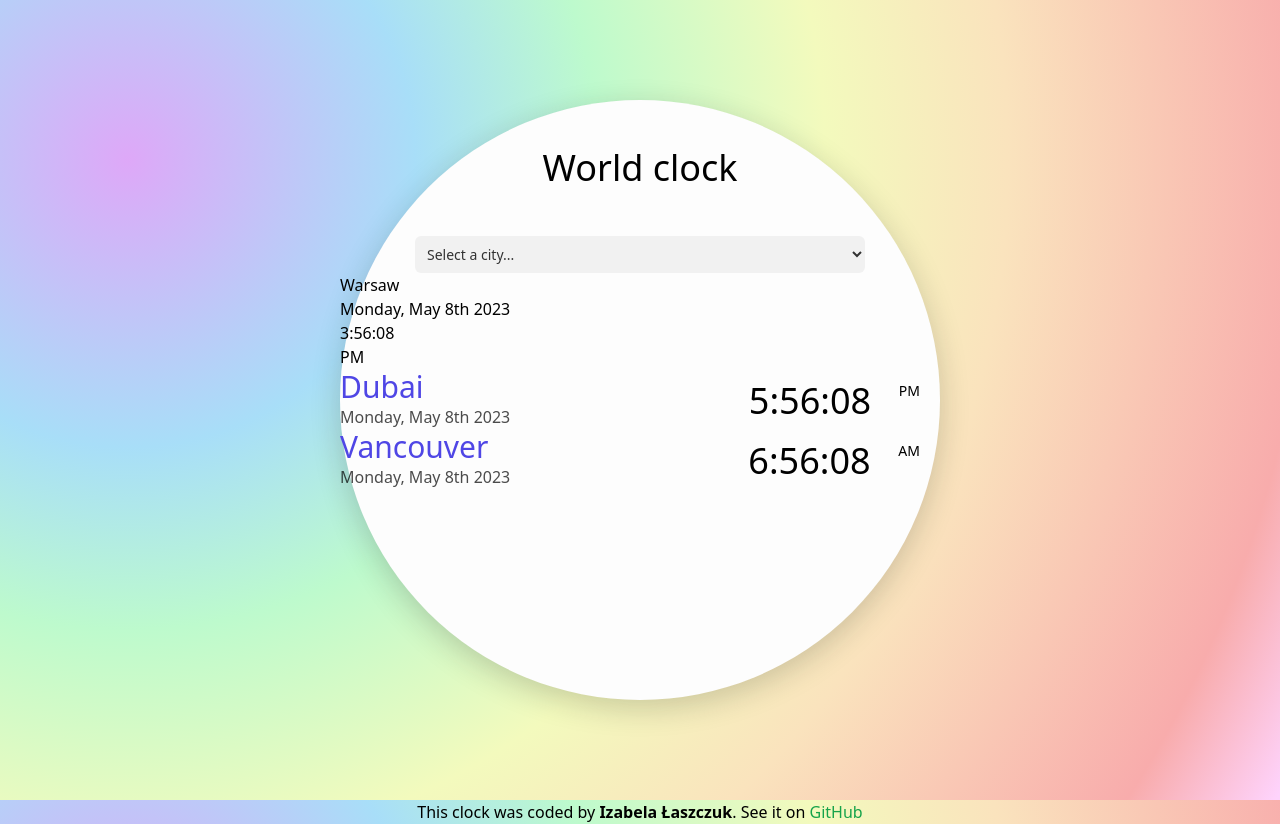
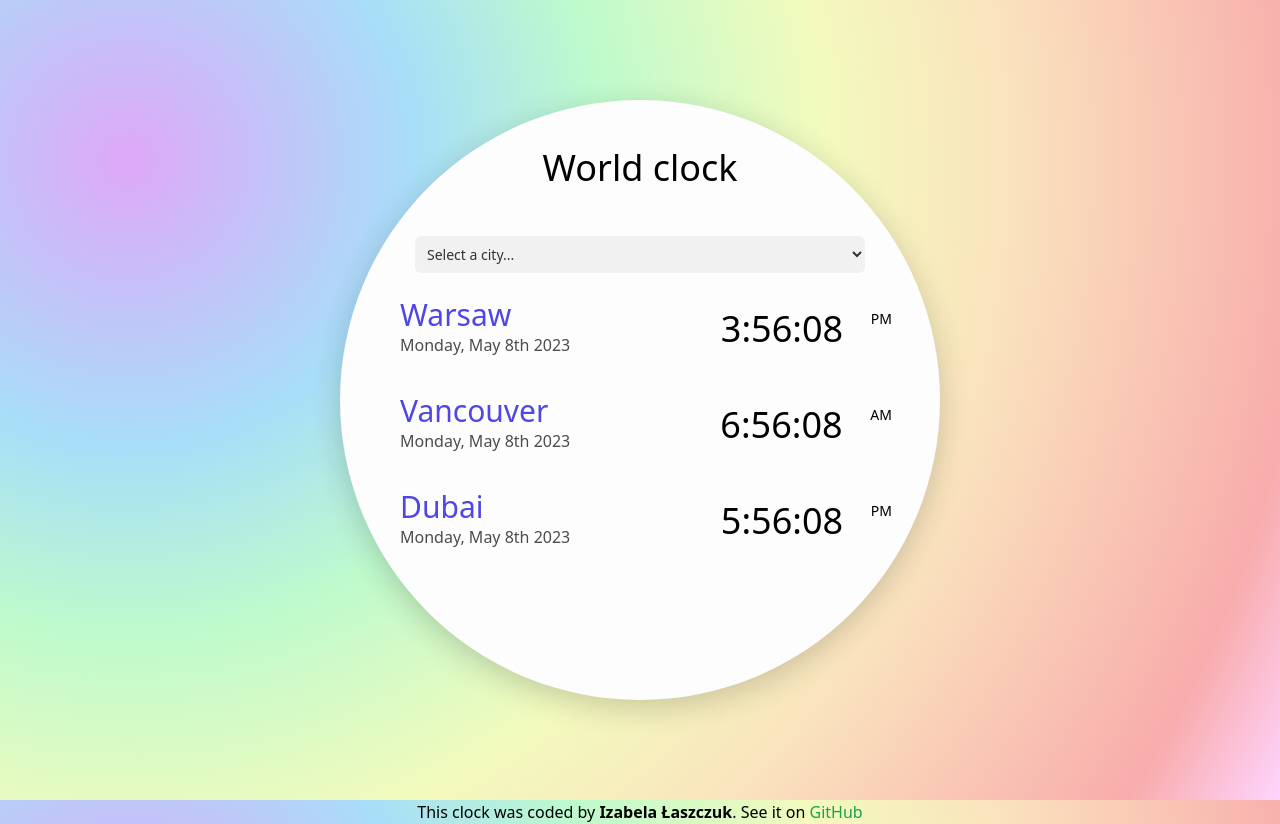
Before and after one commit to IzabelaLas/vite-react-app, a React (Vite) app: page / in a window 1280 px wide. Built offline with nearby package versions, Linux system fonts and the light colour scheme.

Commit message:
Short code for displaying cities

```diff
--- a/src/components/displayedCities/CitiesDisplayed.jsx
+++ b/src/components/displayedCities/CitiesDisplayed.jsx
@@ -1,13 +1,43 @@
 import DubaiTime from "./DubaiTime.jsx";
-import VancouverTime from "./VancouverTime.jsx";
+import CityExampleTime from "./CityExampleTime.jsx";
 import WarsawTime from "./WarsawTime.jsx";
+import Select from "../Select";
+import { useState, useEffect } from "react";
 
 export default function CitiesDisplayed() {
+  const [timezone, setTimezone] = useState("Europe/Warsaw");
+  const handleTimezoneChange = (timezone) => {
+    setTimezone(timezone);
+  };
+
+  const [currentTimestamp, setCurrentTimeStamp] = useState(Date.now());
+
+  useEffect(() => {
+    const intervalId = setInterval(() => {
+      setCurrentTimeStamp(Date.now());
+    }, 1000);
+    return () => clearInterval(intervalId);
+  }, []);
+
   return (
     <div>
-      <WarsawTime />
-      <DubaiTime />
-      <VancouverTime />
+      <Select value={timezone} onChange={handleTimezoneChange} />
+
+      <CityExampleTime
+        cityLabel={timezone.replace("_", " ").split("/")[1]}
+        timezone={timezone}
+        currentTimestamp={currentTimestamp}
+      />
+      <CityExampleTime
+        cityLabel="Vancouver"
+        timezone="America/Vancouver"
+        currentTimestamp={currentTimestamp}
+      />
+      <CityExampleTime
+        cityLabel="Dubai"
+        timezone="Asia/Dubai"
+        currentTimestamp={currentTimestamp}
+      />
     </div>
   );
 }
--- /dev/null
+++ b/src/components/displayedCities/CityExampleTime.jsx
@@ -0,0 +1,26 @@
+import moment from "moment-timezone";
+
+export default function CityExampleTime({
+  cityLabel,
+  timezone,
+  currentTimestamp,
+}) {
+  const date = moment(new Date(currentTimestamp))
+    .tz(timezone)
+    .format("dddd, MMMM Do YYYY");
+
+  const time = moment(new Date(currentTimestamp)).tz(timezone).format("LTS");
+
+  return (
+    <div className="flex justify-between p-3 ml-12 mt-3">
+      <div className="CityAndDate">
+        <h2 className="text-3xl text-indigo-600">{cityLabel}</h2>
+        <div className="opacity-70">{date}</div>
+      </div>
+      <div className="flex text-4xl pr-5 mt-3">
+        <div className="text-left min-w-[150px]">{time?.split(" ")[0]}</div>
+        <div className="text-sm text-right mr-4">{time?.split(" ")[1]}</div>
+      </div>
+    </div>
+  );
+}
--- a/src/components/displayedCities/DubaiTime.jsx
+++ /dev/null
@@ -1,30 +0,0 @@
-import { useState, useEffect } from "react";
-import moment from "moment-timezone";
-
-export default function DubaiTime() {
-  const [dubaiDate, setDubaiDate] = useState(null);
-  const [dubaiTime, setDubaiTime] = useState(null);
-
-  useEffect(() => {
-    const intervalId = setInterval(() => {
-      setDubaiDate(moment().tz("Asia/Dubai").format("dddd, MMMM Do YYYY"));
-      setDubaiTime(moment().tz("Asia/Dubai").format("LTS"));
-    }, 1000);
-    return () => clearInterval(intervalId);
-  }, []);
-
-  return (
-    <div className="flex justify-between" id="dubai">
-      <div className="CityAndDate">
-        <h2 className="text-3xl text-indigo-600">Dubai</h2>
-        <div className="opacity-70">{dubaiDate}</div>
-      </div>
-      <div className="flex text-4xl pr-5 mt-3">
-        <div className="text-left min-w-[150px]">
-          {dubaiTime?.split(" ")[0]}
-        </div>
-        <div className="text-sm text-right">{dubaiTime?.split(" ")[1]}</div>
-      </div>
-    </div>
-  );
-}
--- a/src/components/displayedCities/VancouverTime.jsx
+++ /dev/null
@@ -1,32 +0,0 @@
-import { useState, useEffect } from "react";
-import moment from "moment-timezone";
-
-export default function VancouverTime() {
-  const [vancouverDate, setVancouverDate] = useState(null);
-  const [vancouverTime, setVancouverime] = useState(null);
-
-  useEffect(() => {
-    const intervalId = setInterval(() => {
-      setVancouverDate(
-        moment().tz("America/Vancouver").format("dddd, MMMM Do YYYY")
-      );
-      setVancouverime(moment().tz("America/Vancouver").format("LTS"));
-    }, 1000);
-    return () => clearInterval(intervalId);
-  }, []);
-
-  return (
-    <div className="flex justify-between" id="warsaw">
-      <div className="CityAndDate">
-        <h2 className="text-3xl text-indigo-600">Vancouver</h2>
-        <div className="opacity-70">{vancouverDate}</div>
-      </div>
-      <div className="flex text-4xl pr-5 mt-3">
-        <div className="text-left min-w-[150px]">
-          {vancouverTime?.split(" ")[0]}
-        </div>
-        <div className="text-sm text-right">{vancouverTime?.split(" ")[1]}</div>
-      </div>
-    </div>
-  );
-}
--- a/src/components/displayedCities/WarsawTime.jsx
+++ /dev/null
@@ -1,39 +0,0 @@
-import { useState, useEffect } from "react";
-import moment from "moment-timezone";
-import Select from "../Select";
-
-export default function WarsawTime() {
-  const [timezone, setTimezone] = useState("Europe/Warsaw");
-  const [cityDate, setCityDate] = useState(null);
-  const [cityTime, setCityTime] = useState(null);
-
-  useEffect(() => {
-    const intervalId = setInterval(() => {
-      setCityDate(moment().tz(timezone).format("dddd, MMMM Do YYYY"));
-      setCityTime(moment().tz(timezone).format("LTS"));
-    }, 1000);
-    return () => clearInterval(intervalId);
-  }, [timezone]);
-
-  const handleTimezoneChange = (timezone) => {
-    setTimezone(timezone);
-  };
-
-  return (
-    <>
-      <Select value={timezone} onChange={handleTimezoneChange} />
-      <div id="firstCityDisplayed">
-        <div className="citiesDisplayed" id="warsaw">
-          <div className="CityAndDate">
-            <h2 className="city">{timezone.replace("_", " ").split("/")[1]}</h2>
-            <div className="date">{cityDate}</div>
-          </div>
-          <div className="time d-flex">
-            <div>{cityTime?.split(" ")[0]}</div>
-            <div className="timeAmPM">{cityTime?.split(" ")[1]}</div>
-          </div>
-        </div>
-      </div>
-    </>
-  );
-}
```
